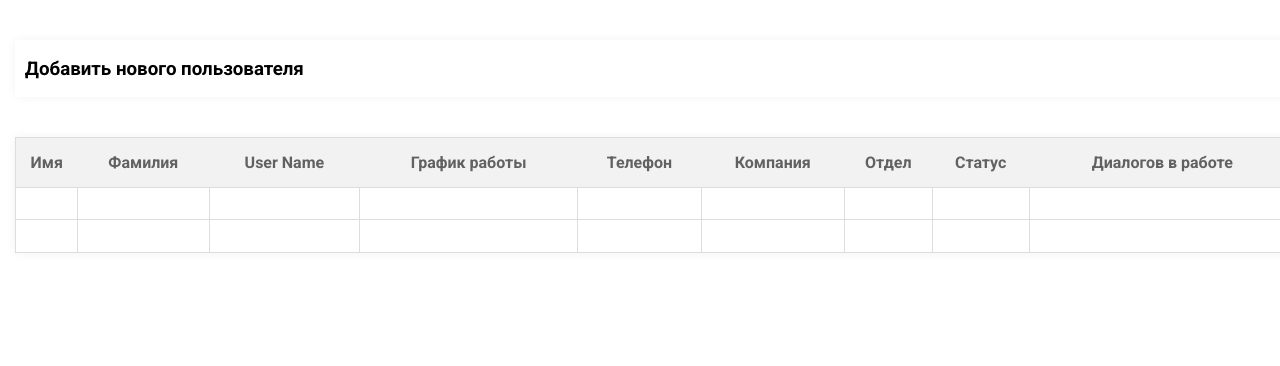
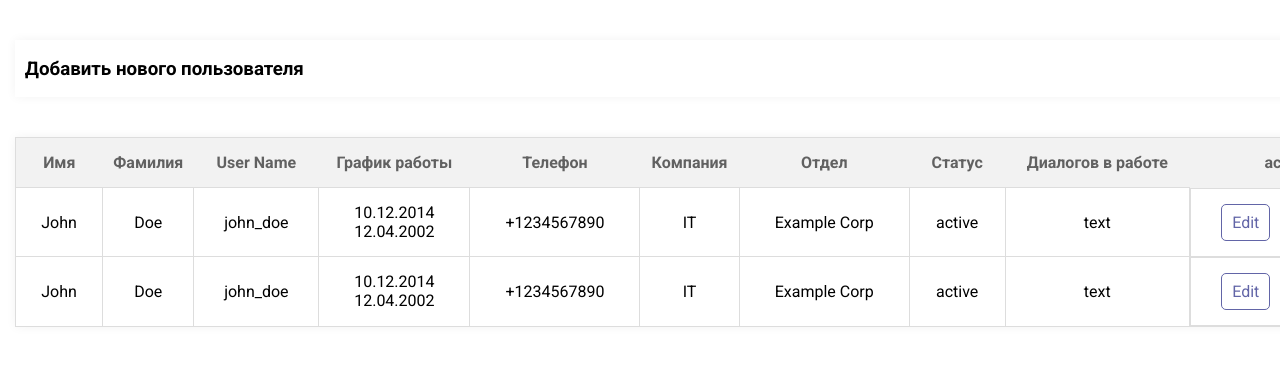
Before and after one commit to username-shakha/table, a React (Vite) app: page / in a window 1280 px wide. Shown: the top 366 px of the page. Built offline with nearby package versions, Linux system fonts and the light colour scheme.

Commit message:
update app

```diff
--- a/src/app/App.css
+++ b/src/app/App.css
@@ -1,4 +1,8 @@
-.top {
+.header {
   padding: 10px;
   box-shadow: 0px 0px 10px 0px rgba(0, 0, 0, 0.05);
+  display: flex;
+  justify-content: space-between;
+  align-items: center;
+  margin: 40px 0px;
 }
--- a/src/app/App.tsx
+++ b/src/app/App.tsx
@@ -24,23 +24,15 @@ export default function App() {
   return (
     <>
       <Container>
-        <div
-          className="top"
-          style={{
-            display: 'flex',
-            justifyContent: 'space-between',
-            alignItems: 'center',
-            margin: '40px 0px',
-          }}
-        >
+        <header className="header">
           <h3>Добавить нового пользователя</h3>
 
           <CustomButton variant="outline" onClick={openModal}>
             Добавить
           </CustomButton>
-        </div>
+        </header>
 
-        <CustomTable rows={allUsers} heads={heads} />
+        <CustomTable data={allUsers} heads={heads} />
       </Container>
       <Modal isOpen={isModalOpen} onClose={closeModal}>
         <Form />
--- a/src/app/store/redusers/users/reduser.ts
+++ b/src/app/store/redusers/users/reduser.ts
@@ -15,21 +15,21 @@ const userSlice = createSlice({
   initialState,
   reducers: {
     updateUser: (
-      state,
+      { allUsers },
       {
         payload: { id, userData },
       }: PayloadAction<{ id: number; userData: Partial<IUser> }>
     ) => {
-      const userIndex = state.allUsers.findIndex((user) => user.id === id)
+      const userIndex = allUsers.findIndex((user) => user.id === id)
       if (userIndex !== -1) {
-        state.allUsers[userIndex] = { ...state.allUsers[userIndex], ...userData }
+        allUsers[userIndex] = { ...allUsers[userIndex], ...userData }
       }
     },
-    deleteUser: (state, { payload: id }: PayloadAction<number>) => {
-      state.allUsers = state.allUsers.filter((user) => user.id !== id)
+    deleteUser: ({ allUsers }, { payload: id }: PayloadAction<number>) => {
+      allUsers.filter((user) => user.id !== id)
     },
-    addUser: (state, { payload: user }: PayloadAction<IUser>) => {
-      state.allUsers.push(user)
+    addUser: ({ allUsers }, { payload: user }: PayloadAction<IUser>) => {
+      allUsers.push(user)
     },
   },
 })
--- a/src/components/CustomTable/CustomTable.tsx
+++ b/src/components/CustomTable/CustomTable.tsx
@@ -1,16 +1,22 @@
-// import CustomButton from '../CustomButton/CustomButton'
-// import useAction from '../../hooks/useAction'
-// import { useAppSelector } from '../../shared/lib/hooks'
-// import { selectAllUsers } from '../../app/store/redusers/users/selectors'
+import useAction from '../../hooks/useAction'
+import { IUser } from '../../shared/lib/types'
+import CustomButton from '../CustomButton/CustomButton'
 import styles from './CustomTable.module.css'
+
 import { ReactNode } from 'react'
 
-type TCustomTableProps = {
-  rows: Record<string, ReactNode>[]
-  heads: Array<string>
+type Theads = {
+  key: string
+  label: ReactNode
 }
 
-export default function CustomTable({ heads, rows }: TCustomTableProps) {
+type TCustomTableProps = {
+  data: IUser[]
+  rows?: Array<{ [key: string]: ReactNode }>
+  heads: Array<Theads>
+}
+
+export default function CustomTable({ heads, rows, data }: TCustomTableProps) {
   // const BASE_URL = import.meta.env.VITE_BASEURL
   // const [fetchTableData, { data: tableData, loading: tableDataLoading, error: tableDataError }] = useFetchData(
   //   `${BASE_URL}/users`
@@ -19,21 +25,7 @@ export default function CustomTable({ heads, rows }: TCustomTableProps) {
   //   fetchTableData()
   // }, [fetchTableData])
 
-  // const allUsers = useAppSelector(selectAllUsers)
-  // const { deleteUser } = useAction()
-
-  // const handleUpdateUser = (id: number, userData: Partial<IUser>) => {
-  //   dispatch(updateUser({ id, userData }))
-  // }
-
-  // const handleDeleteUser = (id: number) => {
-  //   dispatch(deleteUser({ id }))
-  // }
-
-  // const handleAddUser = (newUser: IUser) => {
-  //   dispatch(addUser(newUser))
-  // }
-
+  const { deleteUser } = useAction()
   return (
     <div>
       <table
@@ -49,7 +41,7 @@ export default function CustomTable({ heads, rows }: TCustomTableProps) {
             {heads &&
               heads.map((head, i) => (
                 <th className={styles.head} key={i}>
-                  {head}
+                  {head.label}
                 </th>
               ))}
           </tr>
@@ -62,30 +54,12 @@ export default function CustomTable({ heads, rows }: TCustomTableProps) {
               </td>
             </tr>
           )}
-          {Array.isArray(rows) &&
+          {/* {Array.isArray(rows) &&
             rows.map((row, index) => (
               <tr key={index}>
                 {heads.map((head) => (
                   <td key={head}>{row[head]}</td>
                 ))}
-              </tr>
-            ))}
-          {/* {Array.isArray(allUsers) &&
-            allUsers?.map((user) => (
-              <tr key={user.id}>
-                <td>{user.name}</td>
-                <td>{user.surname}</td>
-                <td>{user.username}</td>
-                <td>
-                  {user.endDate}
-                  <br />
-                  {user.startDate}
-                </td>
-                <td>{user.phone}</td>
-                <td>{user.department}</td>
-                <td>{user.selectedCompany}</td>
-                <td>{user.userStatus}</td>
-                <td>{user.dialogues}</td>
                 <td>
                   <CustomButton variant="outline">Edit</CustomButton>
 
@@ -95,8 +69,46 @@ export default function CustomTable({ heads, rows }: TCustomTableProps) {
                 </td>
               </tr>
             ))} */}
+
+          {Array.isArray(data) &&
+            data?.map((item) => (
+              <tr key={item.id}>
+                <td>{item.name}</td>
+                <td>{item.surname}</td>
+                <td>{item.username}</td>
+                <td>
+                  {item.endDate}
+                  <br />
+                  {item.startDate}
+                </td>
+                <td>{item.phone}</td>
+                <td>{item.department}</td>
+                <td>{item.selectedCompany}</td>
+                <td>{item.userStatus}</td>
+                <td>{item.dialogues}</td>
+                <td>
+                  <CustomButton variant="outline">Edit</CustomButton>
+
+                  <CustomButton variant="outline" onClick={() => deleteUser(item.id)}>
+                    Delete
+                  </CustomButton>
+                </td>
+              </tr>
+            ))}
         </tbody>
       </table>
     </div>
   )
 }
+
+// const handleUpdateUser = (id: number, userData: Partial<IUser>) => {
+//   dispatch(updateUser({ id, userData }))
+// }
+
+// const handleDeleteUser = (id: number) => {
+//   dispatch(deleteUser({ id }))
+// }
+
+// const handleAddUser = (newUser: IUser) => {
+//   dispatch(addUser(newUser))
+// }
--- a/src/components/CustomTable/constants.ts
+++ b/src/components/CustomTable/constants.ts
@@ -1,12 +1,53 @@
 export const heads = [
-  'Имя',
-  'Фамилия',
-  'User Name',
-  'График работы',
-  'Телефон',
-  'Компания',
-  'Отдел',
-  'Статус',
-  'Диалогов в работе',
-  'Action',
+  {
+    key: 'name',
+    label: 'Имя',
+  },
+  {
+    key: 'surname',
+    label: 'Фамилия',
+  },
+  {
+    key: 'username',
+    label: 'User Name',
+  },
+  {
+    key: 'date',
+    label: 'График работы',
+  },
+  {
+    key: 'phone',
+    label: 'Телефон',
+  },
+  {
+    key: 'selectedCompany',
+    label: 'Компания',
+  },
+  {
+    key: 'department',
+    label: 'Отдел',
+  },
+  {
+    key: 'userStatus',
+    label: 'Статус',
+  },
+  {
+    key: 'dialogues',
+    label: 'Диалогов в работе',
+  },
+  {
+    key: 'action',
+    label: 'action',
+  },
 ]
+
+// 'Имя',
+//   'Фамилия',
+//   'User Name',
+//   'График работы',
+//   'Телефон',
+//   'Компания',
+//   'Отдел',
+//   'Статус',
+//   'Диалогов в работе',
+//   'Action',
--- a/src/index.css
+++ b/src/index.css
@@ -4,12 +4,6 @@
   box-sizing: border-box;
   font-family: 'Roboto', sans-serif;
 }
-/*
-body {
-  position: relative;
-  width: 100%;
-  min-height: 100%;
-} */
 
 #root {
   position: relative;
```
